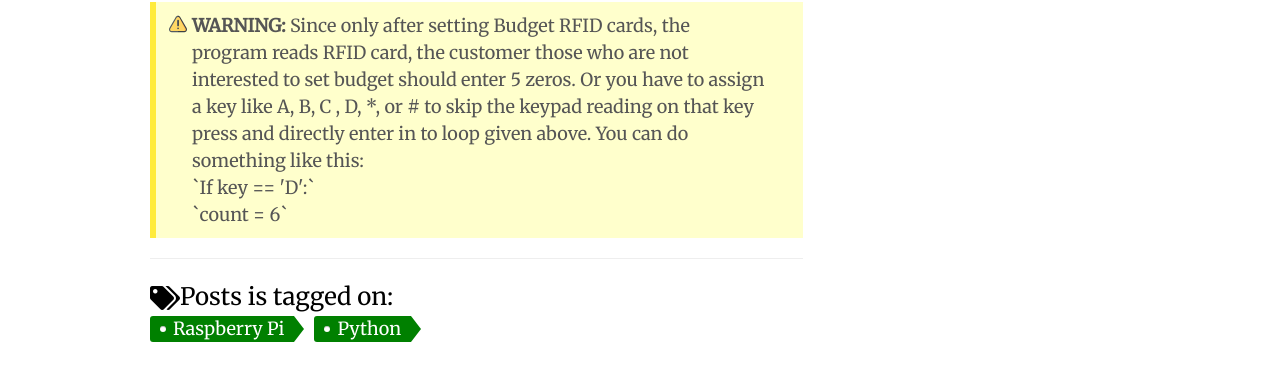
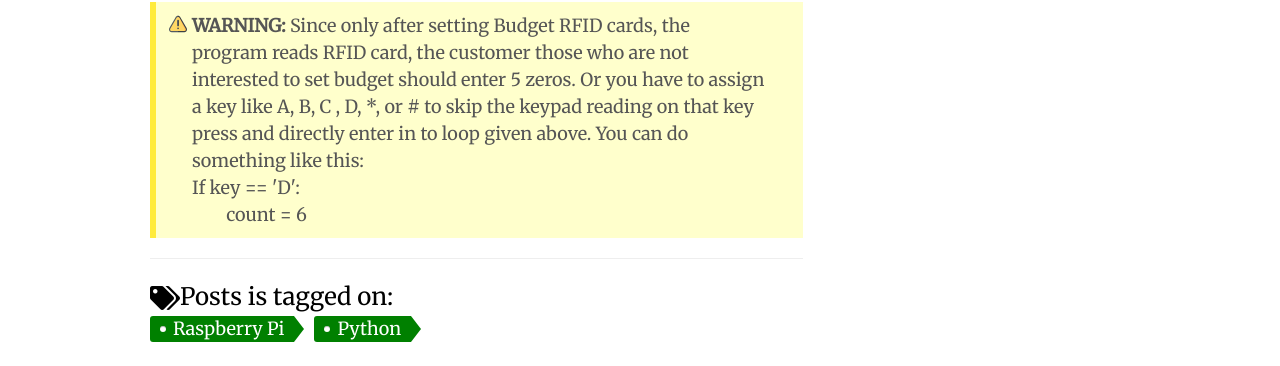
Before and after one commit to techiworld/techiworld.github.io, a Jekyll site: the page built from PCPL-electro.md, in a window 1280 px wide and 900 px high, scrolled down 4472 px. Shown: the part 134-500 px from the top of the window. Built offline with Jekyll 4.4.1, drawn with Linux system fonts in a browser that asks for light colours; comment, search, counter and statistics services are not loaded.

Commit message:
Update PCPL-electro.md

```diff
--- a/PCPL-electro.md
+++ b/PCPL-electro.md
@@ -192,4 +192,4 @@ Only after getting 5 digits(or setting Budget) RFID cards are read.
 {% endraw %}
 </code>
 </pre>
-{% include MyNote.html note_type="warning" span_note="warning: " text="Since only after setting Budget RFID cards, the program reads RFID card, the customer those who are not interested to set budget should enter 5 zeros. Or you have to assign a key like A, B, C , D, *, or # to skip the keypad reading on that key press and directly enter in to loop given above. You can do something like this:<br />`If key == 'D':` <br />    `count = 6` <br />"%}
+{% include MyNote.html note_type="warning" span_note="warning: " text="Since only after setting Budget RFID cards, the program reads RFID card, the customer those who are not interested to set budget should enter 5 zeros. Or you have to assign a key like A, B, C , D, *, or # to skip the keypad reading on that key press and directly enter in to loop given above. You can do something like this:<br />If key == 'D': <br />&nbsp; &nbsp; &nbsp; &nbsp; count = 6 <br />"%}
```
